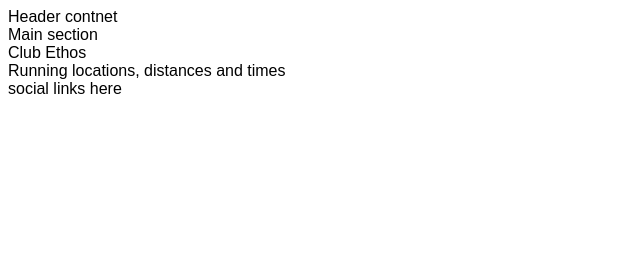
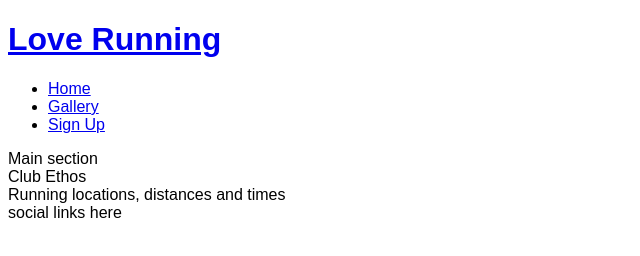
Before and after one commit to SemlanBakelsen/love-running, a plain HTML site: page index.html in a window 1280 px wide. Shown: the whole page, without its empty margins (0-640 px from the left). Drawn offline with Linux system fonts and the light colour scheme.

Commit message:
added header link-structure

```diff
--- a/index.html
+++ b/index.html
@@ -11,7 +11,24 @@
     <title>Love Running</title>
 </head>
 <body>
-    <header>Header contnet</header>
+    <header>
+        <a href="index.html">
+            <h1>Love Running</h1>
+        </a>
+        <nav>
+            <ul>
+                <li>
+                    <a href="index.html">Home</a>
+                </li>
+                <li>
+                    <a href="#">Gallery</a>
+                </li>
+                <li>
+                    <a href="#">Sign Up</a>
+                </li>
+            </ul>
+        </nav>
+    </header>
 
     <section>
         Main section
```
